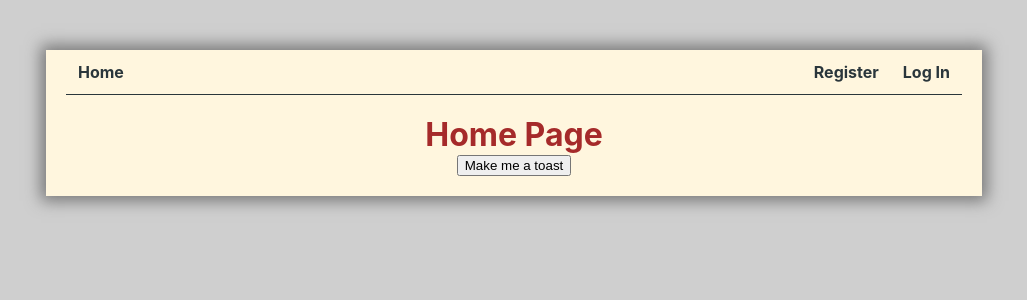
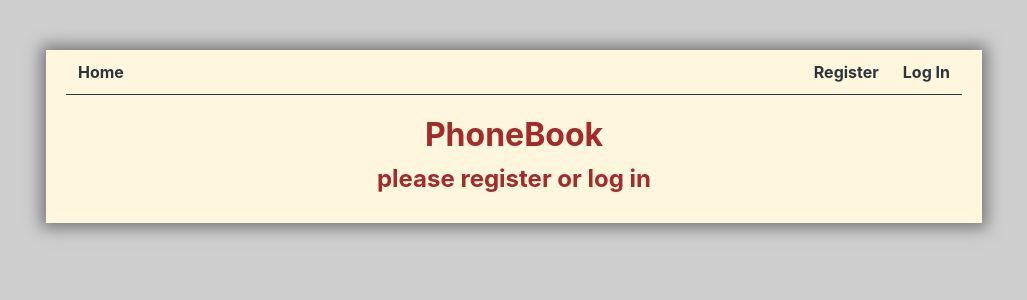
Before and after one commit to IvashkaVIP/goit-react-hw-08-phonebook, a React (Create React App) app: page /goit-react-hw-08-phonebook/login in a window 1280 px wide. Shown: the top 300 px of the page, without its empty margins (126-1153 px from the left). Built offline with nearby package versions, Linux system fonts and the light colour scheme.

Commit message:
remove consolelog

```diff
--- a/src/components/App.jsx
+++ b/src/components/App.jsx
@@ -17,14 +17,13 @@ const ContactsPage = lazy(() => import('../pages/contacts'));
 export const App = () => {
 
   const isToken = localStorage.getItem('persist:auth:token');
-  console.log(isToken);
   const isRefreshing = useSelector(authSelectors.selectIsRefreshing);
   const dispatch = useDispatch();
 
   useEffect(() => {
-    // isToken && dispatch(fetchCurrentUser());
+    isToken && dispatch(fetchCurrentUser());
     dispatch(fetchCurrentUser());
-  }, [dispatch]);
+  }, [dispatch, isToken]);
 
   return (
     !isRefreshing && (
--- a/src/pages/home/home.jsx
+++ b/src/pages/home/home.jsx
@@ -1,19 +1,29 @@
 // import { useDispatch, useSelector } from 'react-redux';
 // import { useEffect } from 'react';
+import { useSelector } from 'react-redux';
 import css from './home.module.css'
 
-import toast, { Toaster } from 'react-hot-toast';
+import { authSelectors } from 'redux/auth/authSelectors';
+
+// import toast, { Toaster } from 'react-hot-toast';
 // const notify = () => toast('Here is your toast.');
 // const notify = () => toast.success('Here is your toast.');
 
 
-export default function Home () {
+export default function Home() {
+  const isLoggedIn = useSelector(authSelectors.selectIsLoggedIn);
+  const userName = useSelector(authSelectors.selectUserName);
 
-  return (
+  return isLoggedIn ? (
     <>
-      <h1 className={css['home-page']}> Home Page </h1>
-      <button onClick={()=>toast.success('Coool')}>Make me a toast</button>
-      <Toaster/>
+      <h1 className={css['home-page']}>Hello, {userName}</h1>
+      <h2 className={css['home-page']}>now you can manage your contacts</h2>
+    </>
+  ) : (
+    <>
+      <h1 className={css['home-page']}> PhoneBook </h1>
+      <h2 className={css['home-page']}> please register or log in</h2>
     </>
   );
+
 };
--- a/src/pages/home/home.module.css
+++ b/src/pages/home/home.module.css
@@ -1,5 +1,6 @@
 .home-page {
     text-align: center;
     margin: auto;
+    margin-bottom: 10px;
     color: brown;
 }
--- a/src/redux/utility/utilitySlice.jsx
+++ b/src/redux/utility/utilitySlice.jsx
@@ -7,14 +7,13 @@ const initialState = {
 
 const handlePending = state => {
   state.isLoading = true;
-  state.isError = null;
+  state.isError = '';
 };
 const handleFulfilled = state => {
   state.isLoading = false;
-  state.isError = null;
+  state.isError = '';
 };
 const handleRejected = (state, action) => {
-  console.log('action >>>',action.payload)
   state.isLoading = false
   state.isError = action.payload
 };
```
Also changed, not shown: src/redux/auth/authOperations.js (+0 -11 lines), src/redux/utility/error/error.jsx (+0 -12 lines).
